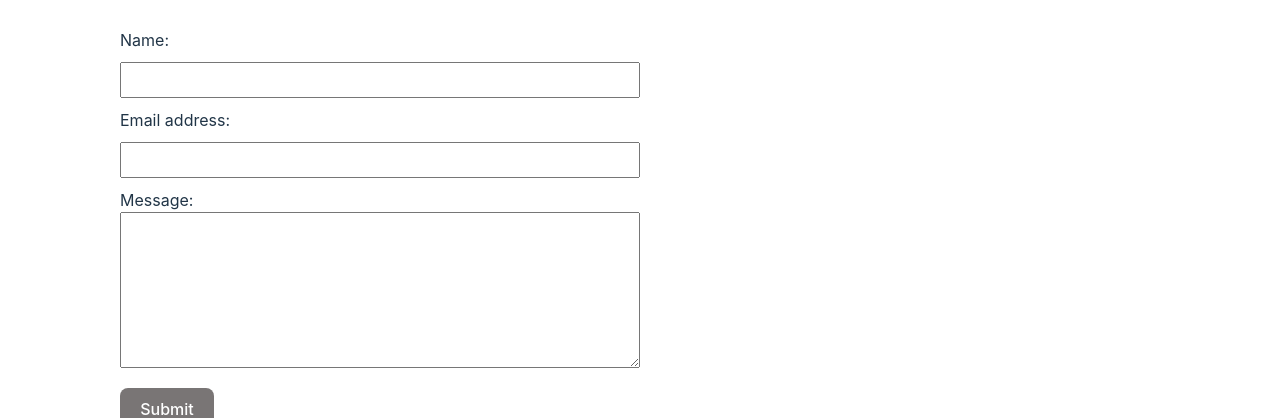
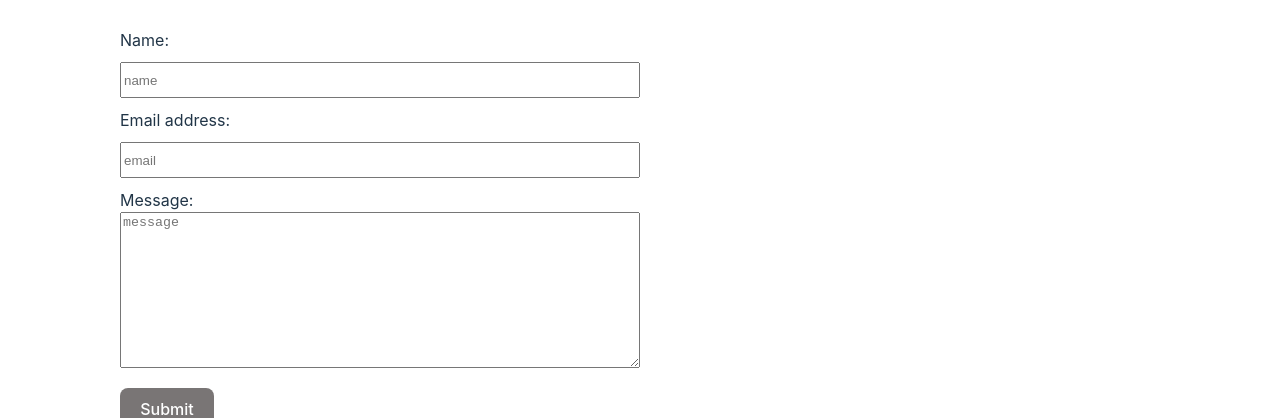
Before and after one commit to AksanaH/aksana-portfolio, a React (Vite) app in the folder aksana-portfolio/: page /contact in a window 1280 px wide. Shown: the part 229-647 px from the top of the page. Built offline with nearby package versions, Linux system fonts and the light colour scheme.

Commit message:
Update Contact section, resume

```diff
--- a/aksana-portfolio/src/components/Contact.jsx
+++ b/aksana-portfolio/src/components/Contact.jsx
@@ -1,22 +1,83 @@
+import { useState } from 'react';
+
+import { validateEmail, checkMessage, checkName } from '../utils/helpers';
+
+
 export const Contact = () => {
+  const [name, setName] = useState('');
+
+    const [email, setEmail] = useState('');
+    const [message, setMessage] = useState('');
+    const [errorMessage, setErrorMessage] = useState('');
+
+
+    const handleInputChange = (e) => {
+      // Getting the value and name of the input which triggered the change
+      const { target } = e;
+      const inputType = target.name;
+      const inputValue = target.value;
+
+      // Based on the input type, we set the state of either email, username, and password
+      if (inputType === 'email') {
+        setEmail(inputValue);
+      } else if (inputType === 'name') {
+        setName(inputValue);
+      } else {
+        setMessage(inputValue);
+      }
+    };
+    const handleFormSubmit = (e) => {
+        // Preventing the default behavior of the form submit (which is to refresh the page)
+        e.preventDefault();
+
+        // First we check to see if the email is not valid or if the userName is empty. If so we set an error message to be displayed on the page.
+        if (!validateEmail(email) || !name) {
+          setErrorMessage('Email or username is invalid');
+          // We want to exit out of this code block if something is wrong so that the user can correct it
+          return;
+          // Then we check to see if the password is not valid. If so, we set an error message regarding the password.
+        }
+        if (!checkMessage(message)) {
+          setErrorMessage(
+            `Message is required`
+          );
+          return;
+        }
+        if (!checkName(name)) {
+            setErrorMessage(
+              `Insert name plasee`
+            );
+            return;
+          }
+
+        // If everything goes according to plan, we want to clear out the input after a successful registration.
+        setName('');
+        setMessage('');
+        setEmail('');
+      };
     return (
       <div className="container-form">
         <h2>Contact</h2>
-            <form>
+            <form onSubmit={handleFormSubmit}>
                 <div className="input">
                         <label>Name:</label>
-                        <input type="text" id="name"></input>
+                        <input type="text" id="name" onChange={handleInputChange} value={name} name="name" placeholder="name"></input>
                 </div>
                 <div className="input">
                         <label>Email address:</label>
-                        <input type="email" id="email"></input>
+                        <input type="email" id="email" onChange={handleInputChange} value={email} name="email"  placeholder="email"></input>
                 </div>
                 <div className="input">
                         <label>Message:</label>
-                        <textarea id="message" rows="10" required></textarea>
+                        <textarea id="message" rows="10" required onChange={handleInputChange} value={message} name="message"  placeholder="message"></textarea>
                 </div>
                 <button className="submit" type="submit">Submit</button>
             </form>
+            {errorMessage && (
+        <div>
+          <p className="error-text">{errorMessage}</p>
+        </div>
+      )}
         </div>
     );
   };
--- /dev/null
+++ b/aksana-portfolio/src/utils/helpers.js
@@ -0,0 +1,19 @@
+export function validateEmail(email) {
+  const re = /^(([^<>()[\]\\.,;:\s@"]+(\.[^<>()[\]\\.,;:\s@"]+)*)|(".+"))@((\[[0-9]{1,3}\.[0-9]{1,3}\.[0-9]{1,3}\.[0-9]{1,3}\])|(([a-zA-Z\-0-9]+\.)+[a-zA-Z]{2,}))$/;
+  return re.test(String(email).toLowerCase());
+}
+
+export function checkMessage(input) {
+  if (typeof input === 'string' && input.length > 0) {
+    return true;
+  }
+  return false;
+}
+
+export function checkName(input) {
+  const namePattern = /^[A-Za-z]+$/;
+  if (typeof input === 'string' && input.match(namePattern)) {
+    return true;
+  }
+  return false;
+}
```
Also changed, not shown: 2 other files (tests, documents, lock files or other folders).
